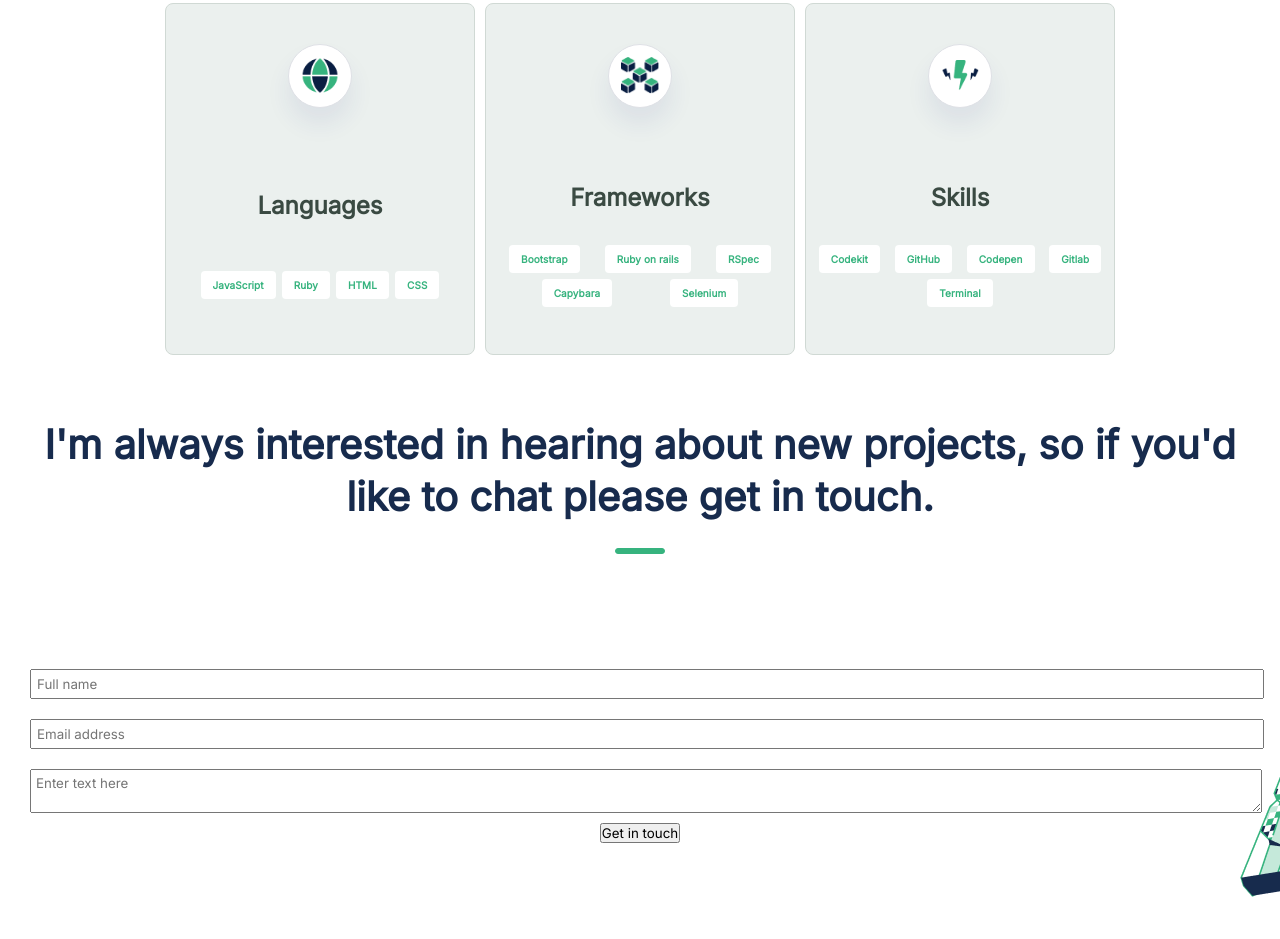
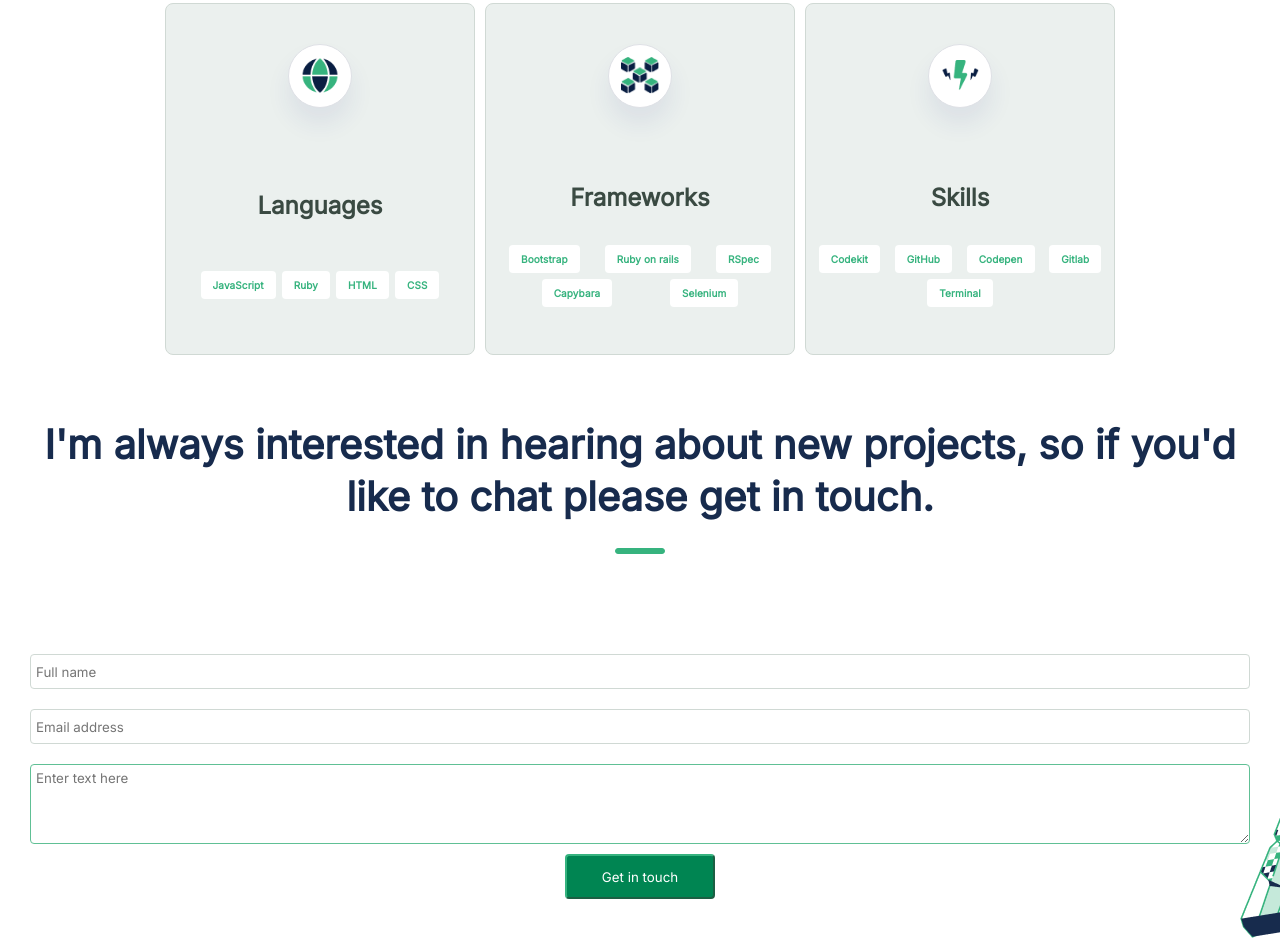
Before and after one commit to RitobrotoMukherjee/Work-Portfolio, a website: page index.html in a window 1280 px wide. Shown: the part 2234-3173 px from the top of the page. Before the commit the page ends 3132 px from the top, so only its background shows below. Drawn offline with Linux system fonts and the light colour scheme.

Commit message:
Add Form Validation, Design Contact Form, and Fix Linter Errors

```diff
--- a/css/style.css
+++ b/css/style.css
@@ -114,7 +114,7 @@
   font-weight: 700;
   font-size: 40px;
   line-height: 52px;
-  margin: 0px 25px;
+  margin: 0 25px;
 }
 
 .main-content-margin-div {
@@ -322,6 +322,11 @@
   background-position: bottom right;
 }
 
+.contact-form-margin {
+  margin: 10px 0;
+  width: 100%;
+}
+
 .contact-form {
   display: flex;
   justify-content: center;
@@ -335,3 +340,20 @@
   margin: 10px auto;
   padding: 5px;
 }
+
+input[type=text],
+input[type=email] {
+  background: #fff;
+  border: 1px solid #d0d9d4;
+  box-sizing: border-box;
+  border-radius: 4px;
+  height: 35px;
+}
+
+textarea {
+  background: #fff;
+  border: 1px solid #60c095;
+  box-sizing: border-box;
+  border-radius: 4px;
+  height: 80px;
+}
--- a/index.html
+++ b/index.html
@@ -245,19 +245,18 @@
                 projects, so if you'd like to chat please get in touch.
             </h2>
         </div>
-        <div class="section-main-content-margin text-center">
+        <div class="contact-form-margin text-center">
             <!-- form code -->
             <form id="contact-form" class="contact-form" action="https://formspree.io/f/xbjwpgay" method="POST">
 
-                <input class="form-controls" placeholder="Full name" type="text" name="name">
-                <input class="form-controls" placeholder="Email address" type="email" name="email">
+                <input class="form-controls" placeholder="Full name" type="text" name="name" maxlength="30" required />
+                <input class="form-controls" placeholder="Email address" type="email" name="email" required />
 
-                <textarea class="form-controls" placeholder="Enter text here" name="message"></textarea>
+                <textarea class="form-controls" placeholder="Enter text here" name="message" maxlength="500" required ></textarea>
 
                 <!-- your other form fields go here -->
-                <button type="submit">Get in touch</button>
+                <button class="button long-btn text-center" type="submit">Get in touch</button>
             </form>
-
         </div>
     </footer>
 
```
